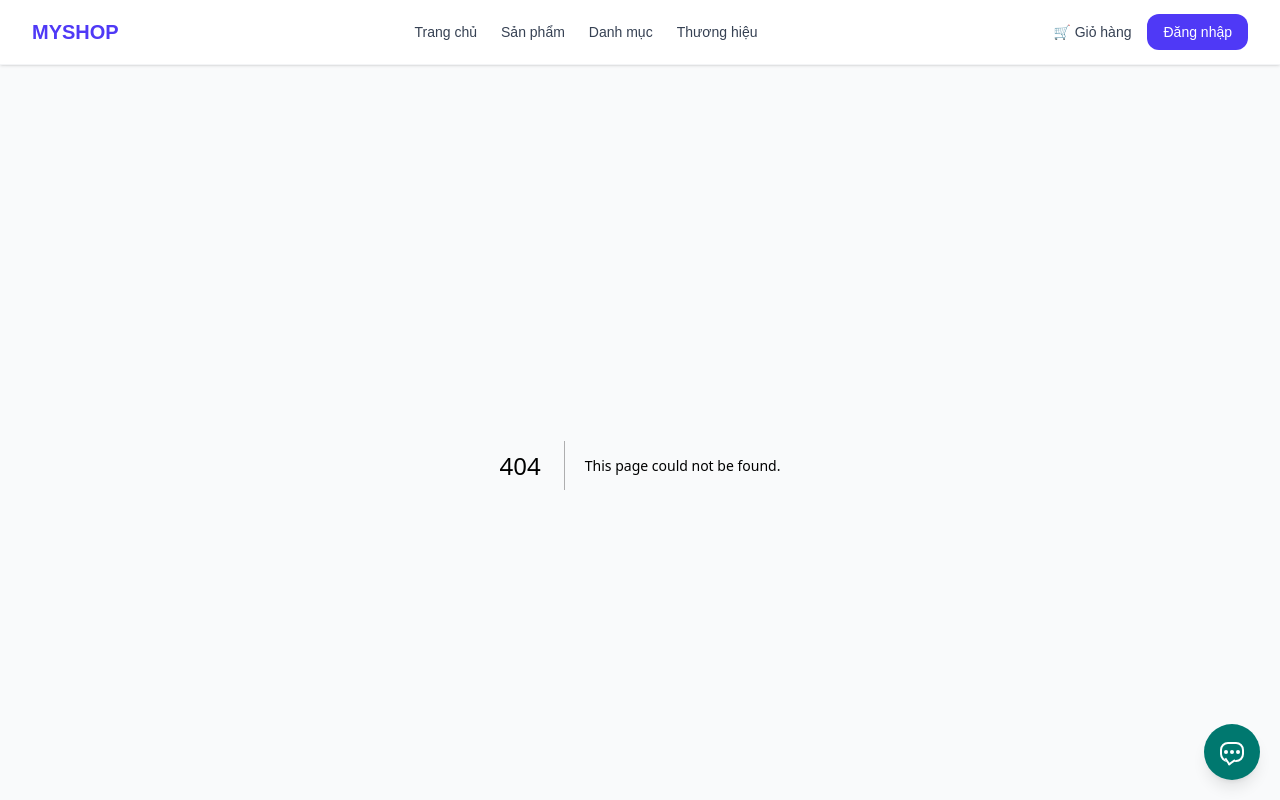
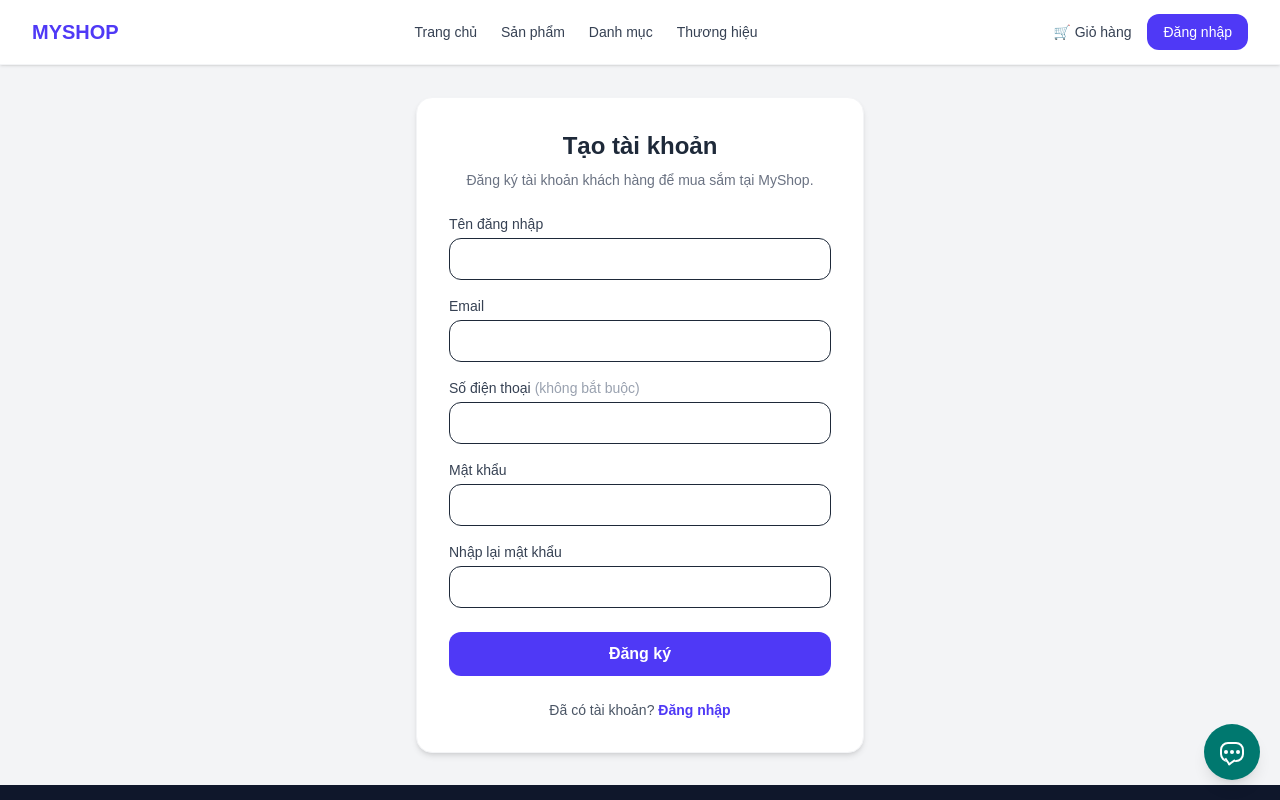
Before and after one commit to dinoboy6556-wq/THLTW_MINHHIEN_NGOCMAN_24E, a Next.js app in the folder frontend/: page /register in a window 1280 px wide. Before the commit this address had no page. Shown: the top 800 px of the page. Built offline with nearby package versions, Linux system fonts and the light colour scheme; no server answers.

Commit message:
thêm đăng ký

```diff
--- a/frontend/src/app/cart/page.jsx
+++ b/frontend/src/app/cart/page.jsx
@@ -9,6 +9,8 @@ export default function CartPage() {
   const [loading, setLoading] = useState(true);
   const [promoCode, setPromoCode] = useState("");
   const [showCheckout, setShowCheckout] = useState(false);
+  const [isLoggedIn, setIsLoggedIn] = useState(false);
+  const [isCustomer, setIsCustomer] = useState(false);
   const [checkoutInfo, setCheckoutInfo] = useState({
     cus_name: "",
     cus_email: "",
@@ -29,6 +31,9 @@ export default function CartPage() {
           setCartItems(JSON.parse(savedCart));
         }
         const savedUser = JSON.parse(localStorage.getItem("user_info") || "{}");
+        const hasAccessToken = Boolean(localStorage.getItem("access_token"));
+        setIsLoggedIn(hasAccessToken);
+        setIsCustomer(hasAccessToken && savedUser.role === "member");
         setCheckoutInfo({
           cus_name: savedUser.name || savedUser.username || "",
           cus_email: savedUser.email || "",
@@ -81,6 +86,11 @@ export default function CartPage() {
 
   const handleCheckout = async (event) => {
     event.preventDefault();
+    if (!isCustomer) {
+      setCheckoutError("Vui lòng đăng nhập bằng tài khoản khách hàng để đặt hàng.");
+      return;
+    }
+
     setPlacingOrder(true);
     setCheckoutError("");
 
@@ -405,6 +415,7 @@ export default function CartPage() {
                 </div>
 
                 {/* Nút thanh toán */}
+                {isCustomer ? (
                   <button
                     onClick={() => {
                       setCheckoutError("");
@@ -414,6 +425,18 @@ export default function CartPage() {
                   >
                     TIẾN HÀNH THANH TOÁN
                   </button>
+                ) : isLoggedIn ? (
+                  <p className="rounded-lg bg-amber-50 px-4 py-3 text-center text-sm text-amber-800">
+                    Chỉ tài khoản khách hàng mới được đặt hàng.
+                  </p>
+                ) : (
+                  <Link
+                    href="/login?redirect=/cart"
+                    className="block w-full rounded-xl bg-indigo-600 py-3.5 text-center text-sm font-bold text-white shadow-lg shadow-indigo-600/30 transition hover:bg-indigo-700"
+                  >
+                    ĐĂNG NHẬP ĐỂ ĐẶT HÀNG
+                  </Link>
+                )}
 
                 {/* Cam kết mua sắm */}
                 <div className="flex flex-col gap-2 pt-2 border-t text-xs text-gray-500">
--- a/frontend/src/app/login/page.jsx
+++ b/frontend/src/app/login/page.jsx
@@ -2,6 +2,7 @@
 
 import { useState } from 'react';
 import { useRouter } from 'next/navigation';
+import Link from 'next/link';
 
 export default function LoginPage() {
   const [login, setLogin] = useState('');
@@ -36,7 +37,8 @@ export default function LoginPage() {
         if (data.user.role === 'admin') {
           router.push('/admin');
         } else {
-          router.push('/');
+          const returnToCart = new URLSearchParams(window.location.search).get('redirect') === '/cart';
+          router.push(returnToCart ? '/cart' : '/');
         }
       } else {
         setError(data.message || 'Đăng nhập thất bại, vui lòng kiểm tra lại!');
@@ -93,6 +95,22 @@ export default function LoginPage() {
             {loading ? 'Đang xác thực...' : 'Đăng Nhập'}
           </button>
         </form>
+
+        <p className="mt-6 text-center text-sm text-gray-600">
+          Chưa có tài khoản?{' '}
+          <Link
+            href="/register"
+            onClick={(event) => {
+              if (new URLSearchParams(window.location.search).get('redirect') === '/cart') {
+                event.preventDefault();
+                router.push('/register?redirect=/cart');
+              }
+            }}
+            className="font-semibold text-indigo-600 hover:text-indigo-800"
+          >
+            Đăng ký ngay
+          </Link>
+        </p>
       </div>
     </div>
   );
--- /dev/null
+++ b/frontend/src/app/register/page.jsx
@@ -0,0 +1,152 @@
+"use client";
+
+import Link from "next/link";
+import { useRouter } from "next/navigation";
+import { useState } from "react";
+import api, { getErrorMessage } from "@/lib/axios";
+
+export default function RegisterPage() {
+  const router = useRouter();
+  const [form, setForm] = useState({
+    username: "",
+    email: "",
+    phone: "",
+    password: "",
+    password_confirmation: "",
+  });
+  const [error, setError] = useState("");
+  const [loading, setLoading] = useState(false);
+
+  const handleSubmit = async (event) => {
+    event.preventDefault();
+    setError("");
+    setLoading(true);
+
+    try {
+      const response = await api.post("/register", form);
+      const data = response.data;
+
+      localStorage.setItem("access_token", data.access_token);
+      localStorage.setItem("user_info", JSON.stringify(data.user));
+
+      const returnToCart = new URLSearchParams(window.location.search).get("redirect") === "/cart";
+      router.push(returnToCart ? "/cart" : "/");
+    } catch (requestError) {
+      const validationErrors = requestError.response?.data?.errors;
+      setError(
+        validationErrors
+          ? Object.values(validationErrors).flat()[0]
+          : requestError.response?.data?.message || getErrorMessage(requestError),
+      );
+    } finally {
+      setLoading(false);
+    }
+  };
+
+  return (
+    <main className="flex min-h-[calc(100vh-5rem)] items-center justify-center bg-gray-100 p-4">
+      <section className="w-full max-w-md rounded-2xl border border-gray-100 bg-white p-8 shadow-md">
+        <h1 className="mb-2 text-center text-2xl font-bold text-gray-800">Tạo tài khoản</h1>
+        <p className="mb-6 text-center text-sm text-gray-500">
+          Đăng ký tài khoản khách hàng để mua sắm tại MyShop.
+        </p>
+
+        {error && (
+          <p role="alert" className="mb-4 rounded-xl border border-red-100 bg-red-50 p-3 text-sm font-medium text-red-600">
+            {error}
+          </p>
+        )}
+
+        <form onSubmit={handleSubmit} className="flex flex-col gap-4">
+          <label className="text-sm font-medium text-gray-700">
+            Tên đăng nhập
+            <input
+              required
+              minLength={3}
+              maxLength={50}
+              autoComplete="username"
+              value={form.username}
+              onChange={(event) => setForm((current) => ({ ...current, username: event.target.value }))}
+              className="mt-1 w-full rounded-xl border px-4 py-2.5 text-gray-800 outline-none transition focus:border-indigo-500 focus:ring-2 focus:ring-indigo-100"
+            />
+          </label>
+
+          <label className="text-sm font-medium text-gray-700">
+            Email
+            <input
+              required
+              type="email"
+              maxLength={100}
+              autoComplete="email"
+              value={form.email}
+              onChange={(event) => setForm((current) => ({ ...current, email: event.target.value }))}
+              className="mt-1 w-full rounded-xl border px-4 py-2.5 text-gray-800 outline-none transition focus:border-indigo-500 focus:ring-2 focus:ring-indigo-100"
+            />
+          </label>
+
+          <label className="text-sm font-medium text-gray-700">
+            Số điện thoại <span className="font-normal text-gray-400">(không bắt buộc)</span>
+            <input
+              type="tel"
+              maxLength={20}
+              autoComplete="tel"
+              value={form.phone}
+              onChange={(event) => setForm((current) => ({ ...current, phone: event.target.value }))}
+              className="mt-1 w-full rounded-xl border px-4 py-2.5 text-gray-800 outline-none transition focus:border-indigo-500 focus:ring-2 focus:ring-indigo-100"
+            />
+          </label>
+
+          <label className="text-sm font-medium text-gray-700">
+            Mật khẩu
+            <input
+              required
+              type="password"
+              minLength={8}
+              autoComplete="new-password"
+              value={form.password}
+              onChange={(event) => setForm((current) => ({ ...current, password: event.target.value }))}
+              className="mt-1 w-full rounded-xl border px-4 py-2.5 text-gray-800 outline-none transition focus:border-indigo-500 focus:ring-2 focus:ring-indigo-100"
+            />
+          </label>
+
+          <label className="text-sm font-medium text-gray-700">
+            Nhập lại mật khẩu
+            <input
+              required
+              type="password"
+              minLength={8}
+              autoComplete="new-password"
+              value={form.password_confirmation}
+              onChange={(event) => setForm((current) => ({ ...current, password_confirmation: event.target.value }))}
+              className="mt-1 w-full rounded-xl border px-4 py-2.5 text-gray-800 outline-none transition focus:border-indigo-500 focus:ring-2 focus:ring-indigo-100"
+            />
+          </label>
+
+          <button
+            type="submit"
+            disabled={loading}
+            className="mt-2 w-full rounded-xl bg-indigo-600 py-2.5 font-semibold text-white transition hover:bg-indigo-700 disabled:cursor-wait disabled:opacity-50"
+          >
+            {loading ? "Đang tạo tài khoản..." : "Đăng ký"}
+          </button>
+        </form>
+
+        <p className="mt-6 text-center text-sm text-gray-600">
+          Đã có tài khoản?{" "}
+          <Link
+            href="/login"
+            onClick={(event) => {
+              if (new URLSearchParams(window.location.search).get("redirect") === "/cart") {
+                event.preventDefault();
+                router.push("/login?redirect=/cart");
+              }
+            }}
+            className="font-semibold text-indigo-600 hover:text-indigo-800"
+          >
+            Đăng nhập
+          </Link>
+        </p>
+      </section>
+    </main>
+  );
+}
```
Also changed, not shown: 2 other files (tests, documents, lock files or other folders). Lines whose indentation alone changed are shown as unchanged.
